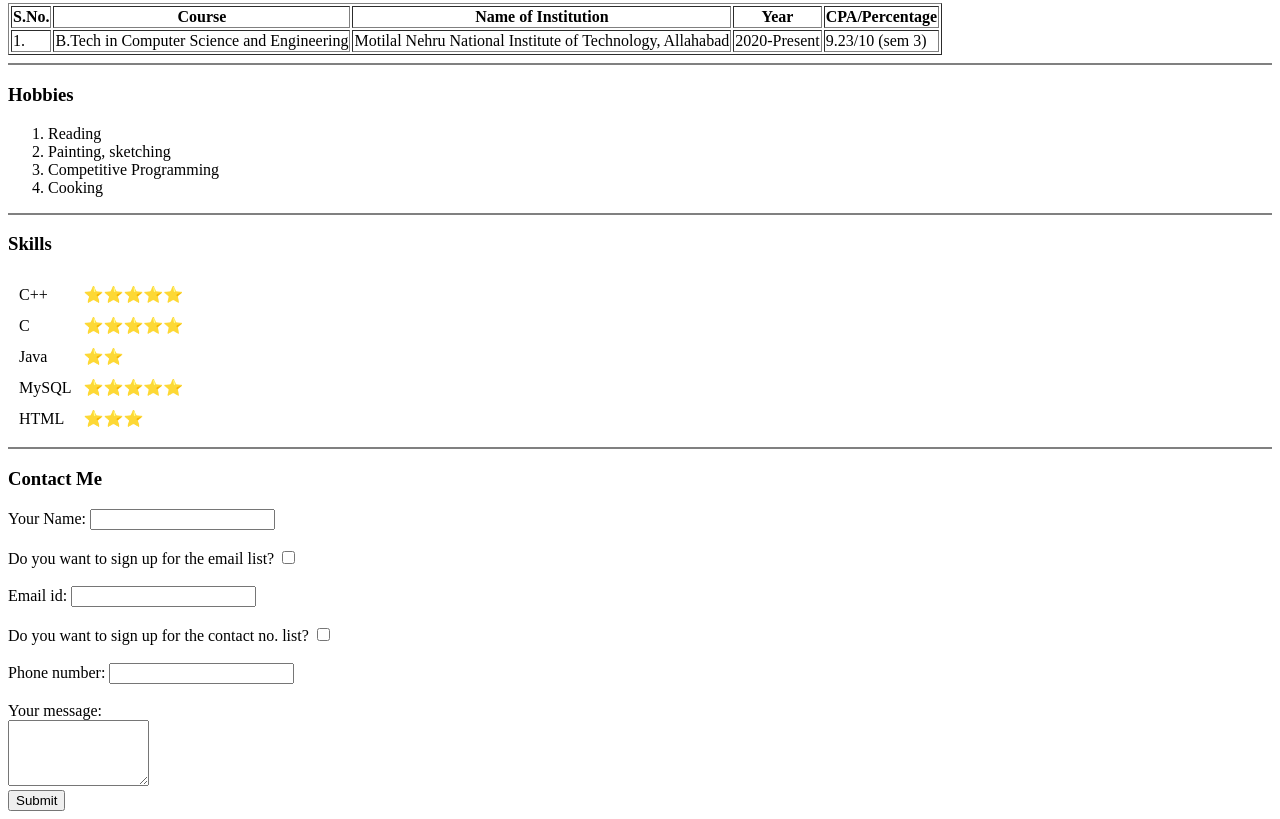
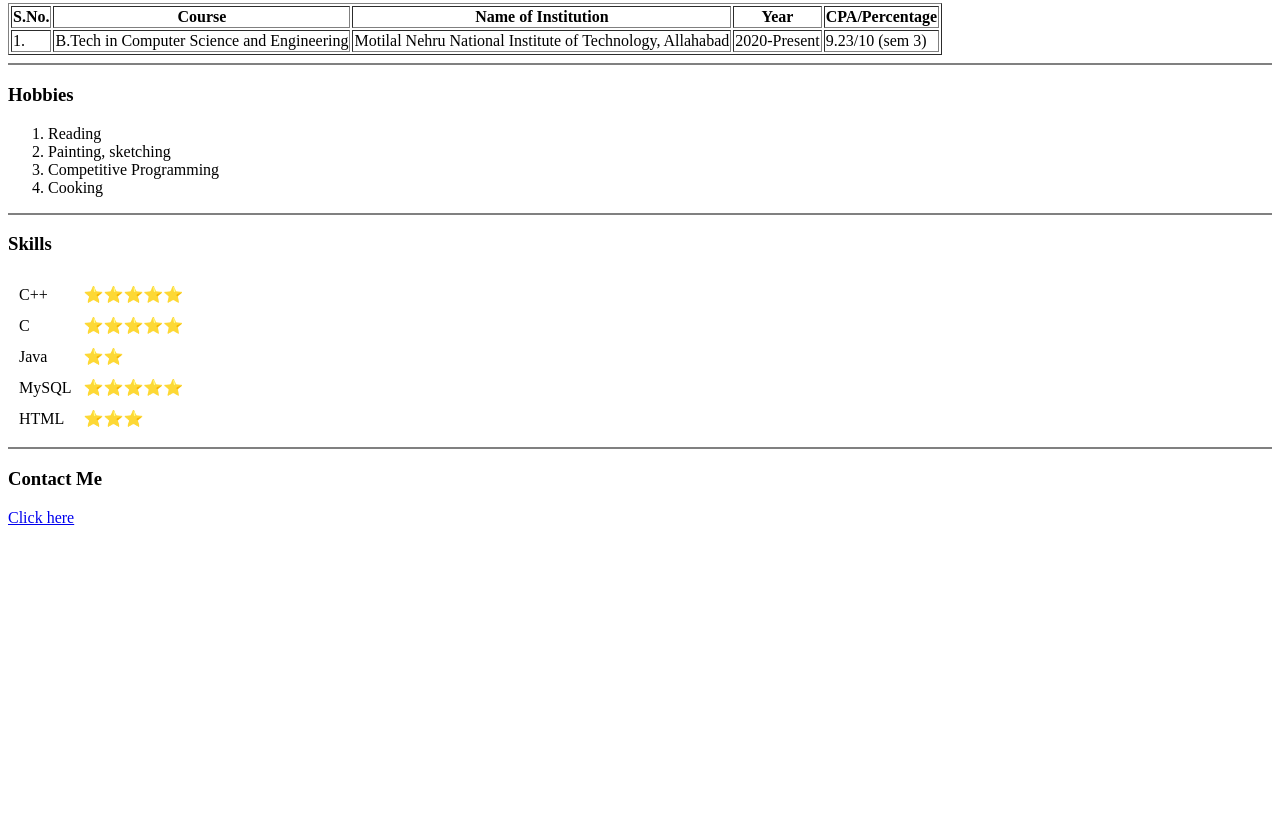
Before and after one commit to SarahN18/solid-invention-first-ever, a plain HTML site: page index.html in a window 1280 px wide. Shown: the part 366-1185 px from the top of the page. After the commit the page ends 901 px from the top, so only its background shows below. Drawn offline with Linux system fonts and the light colour scheme.

Commit message:
Update index.html

```diff
--- a/index.html
+++ b/index.html
@@ -86,30 +86,7 @@
     </hr>
     <hr noshade>
     <h3>Contact Me</h3>
-    <form action="mailto:sarahnasim2016@gmail.com" method="post" enctype="text/plain">
-        <label>Your Name: </label>
-        <input type="text" name="Name- " value="">
-        <br> <br>
-        <label>Do you want to sign up for the email list?</label>
-        <input type="checkbox" name="" value="">
-        <br><br>
-        <label>Email id: </label>
-        <input type="email" name="Email id- " value="">
-        <br><br>
-        <label>Do you want to sign up for the contact no. list?</label>
-        <input type="checkbox" name="" value="">
-        <br><br>
-        <label>Phone number: </label>
-        <input type="Password" name="Phone no.- " value="">
-        <br>
-        <br>
-        <label>Your message:</label>
-        <br>
-        <textarea name="Message- " rows="4" cols="15"></textarea>
-        <br>
-        <input type="Submit" name="" value="Submit">
-        <br>
-    </form>
+    <a href="contact.html">Click here</a>
     </hr>
 </body>
 </html>
```
